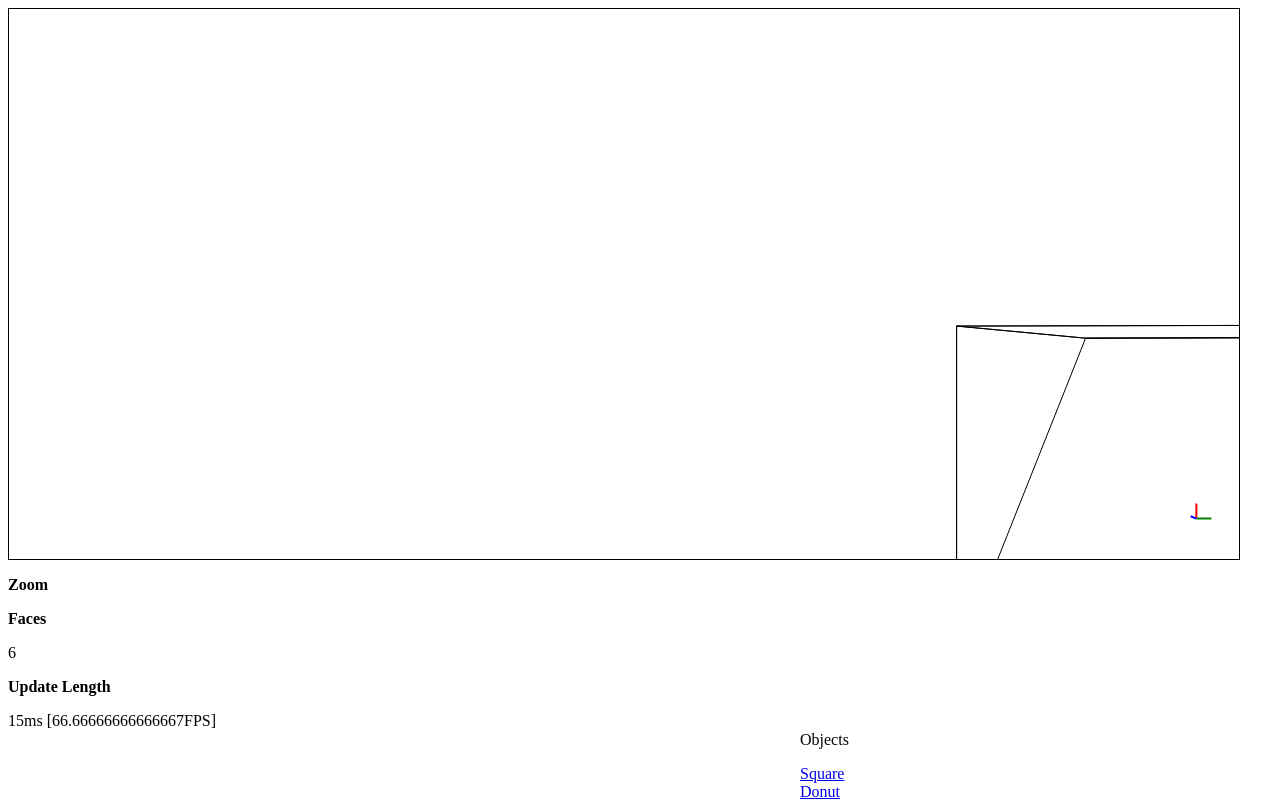
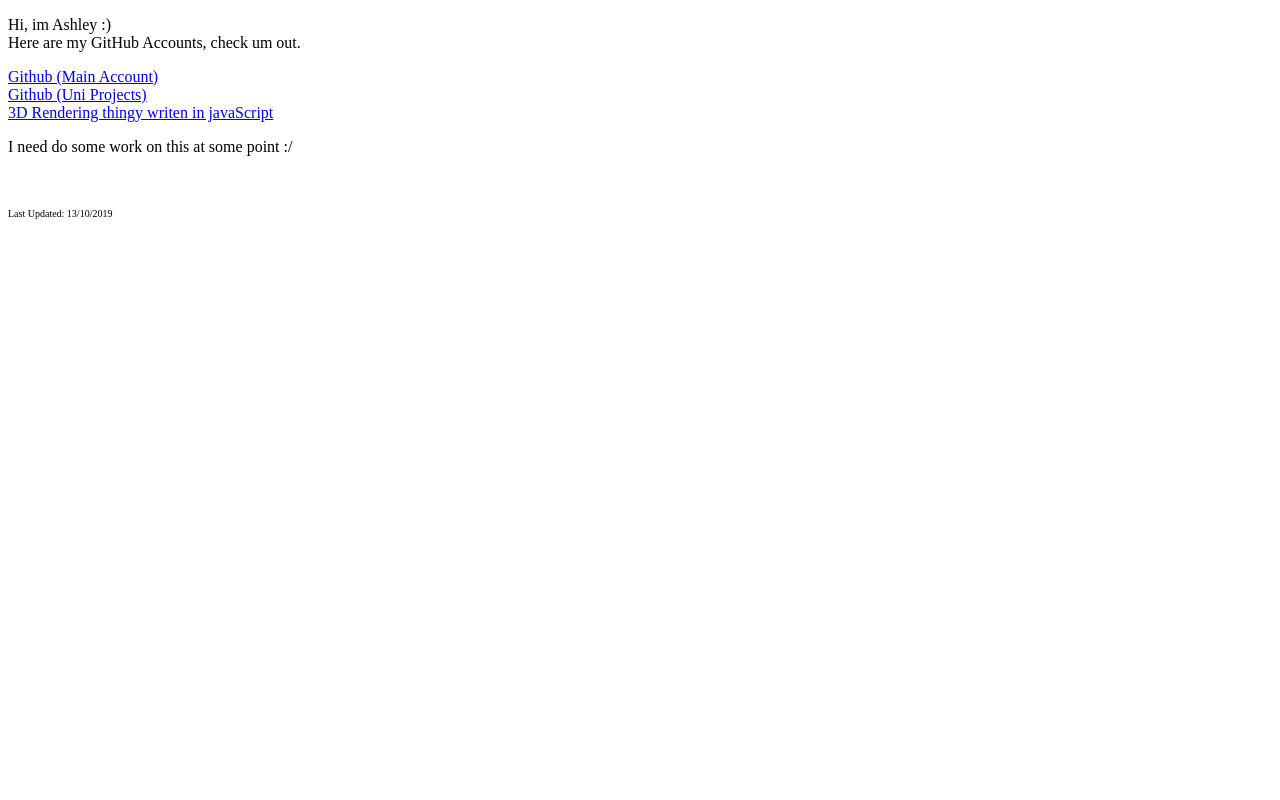
Before and after one commit to gizzmo123456/gizzmo.github.io, a plain HTML site: page index.html in a window 1280 px wide. Drawn offline with Linux system fonts and the light colour scheme.

Commit message:
Added new index and changed the old index to render

```diff
--- a/index.html
+++ b/index.html
@@ -1,144 +1,26 @@
-<DOCTYPE html>
+<!DOCTYPE html>
+
 <html>
 	<head>
-		<script src="init.js"></script>
+		<title> Ashley Sands </title>
 
-		<!-- load objects -->
-		<!--<script src="objects/haha.obj.js"></script>
-		<!-- load comps -->
-		<script src="help.js"></script>
-		<script src="camera.js"></script>
-		<script src="main.js"></script>
-		<script src="events.js"></script>
+		<!--<link rel="stylesheet" href="default.css" />-->
 
 	</head>
 	<body>
+		<p>
+			Hi, im Ashley :) </br>
+			Here are my GitHub Accounts, check um out.
+		</p>
+		<a href="http://github.com/gizzmo123456">Github (Main Account)</a> </br>
+		<a href="http://github.com/Ashley-Sands">Github (Uni Projects)</a> </br>
+		<a href="render.html" >3D Rendering thingy writen in javaScript</a> </br>
+		<p>
+			I need do some work on this at some point :/ </br></br></br>
 
-	<canvas id="MainCanvas" width="80" height="60" style="border:1px solid #000000;" <!--onMouseMove="UpdateMousePos(event)"-->>
-		Opp's No Canvase For You, Sorry.
-	</canvas>
-
-	<!-- Debugs -->
-	<div><p><b>Zoom</b><p id="DEBUG_0" style="display:inline;"></p></p></div>
-	<div><p><b>Faces</b><p id="DEBUG_1" style="display:inline;"></p></p></div>
-	<div><p><b>Update Length</b><p id="DEBUG_2" style="display:inline;"></p></p></div>
-
-	<div style="position:absolute;top:715px;left:800px">
-	<p>Objects<p>
-	<a href="index.html">Square</a><br />
-	<a href="index.html?donut">Donut</a><br />
-	<a href="index.html?ship">Ship</a><br />
-	<a href="index.html?pan">Frying Pan</a><br />
-	<a href="index.html?drag">Dragon</a><br />
-	</div>
-
-	<script>
-		// init canvas and drawing ect...
-		var doc = document;
-		var canvas = doc.getElementById("MainCanvas");
-		var ctx = canvas.getContext("2d");
-		ctx.fillStyle = "black";
-		//doc.getElementById("DEBUG_1").innerHTML = faces.length;//window.innerWidth-10;
-
-		canvas.width = width;
-		canvas.height = height;
-
-		// setup canvas events
-		canvas.addEventListener("wheel", zoom);
-		canvas.addEventListener("mousedown", mouseDown);
-		canvas.addEventListener("mouseup", mouseUp);
-		canvas.addEventListener("mouseout", mouseUp);
-		canvas.addEventListener("mousemove", updateMousePosition);
-
-		// other
-		var date = new Date();
-		var lastTime = date.getTime()
-		var deltaTime = 0;
-		var newFace = true;
-
-		var mouse_x = 920, mouse_y = 400;
-		var mouse_rotX = 0, mouse_rotZ = 0;
-
-		var fps = 0;
-		var fps_interval = 250;
-		var frame_count = 0;
-		var fps_timer = 0;
-
-		var face_count_set = false;
-
-		function Update()
-		{
-
-			if(typeof faces == 'undefined')
-			{
-				return;
-			}
-			else if (!face_count_set)
-			{
-				doc.getElementById("DEBUG_1").innerHTML = faces.length;
-				face_count_set = true;
-			}
-
-			ctx.clearRect(0, 0, width, height);
-			ctx.strokeStyle = "black";
-			ctx.lineWidth = 1;
-
-			if (mouseDown && lastMouseButton == 1){ //1 == left mouse button
-				mouse_y += mouseDelta[1];
-				mouse_x += mouseDelta[0];
-			}
-
-			if (mouseDown && lastMouseButton == 2){ //2 == mid mouse button
-				mouse_rot_y = mouseDelta[1] * 0.01;
-				mouse_rotZ = mouseDelta[0] * 0.01;
-			}
-
-
-
-			for( var f = 0; f < faces.length; f++ )
-			{
-				newFace = true;
-				ctx.beginPath();
-				for( var v = 0; v < faces[f].length; v++ )
-				{
-					//rotate_x(mouseDelta[1]*0.0025, f, v);
-					rotate_x(mouse_rotX, f, v);
-					rotate_y(0.3 * (deltaTime / 1000.0), f, v);
-					rotate_z(mouse_rotZ, f, v);
-					draw(ctx, mouse_x+faces[f][v][0], mouse_y+faces[f][v][1], z_offset+faces[f][v][2], newFace);
-					newFace = false;
-				}
-				ctx.closePath();
-				ctx.stroke();
-			}
-
-			date = new Date();
-			deltaTime = date.getTime() - lastTime;
-			lastTime = date.getTime();
-
-			//fps
-			frame_count++;
-			fps_timer += deltaTime;
-
-			if( fps_timer >= fps_interval )
-			{
-				fps = ( frame_count / (fps_timer/1000) );
-				frame_count = 0;
-				fps_timer = 0;
-			}
-
-			doc.getElementById("DEBUG_2").innerHTML = deltaTime +"ms"+" ["+fps+"FPS]";
-			drawAxis(8, 2, [mouse_x, mouse_y, z_offset]);
-
-			clearEvent();
-
-		}
-
-		setInterval(Update, 15);
-
-	</script>
-
-
-
+		</p>
+		<p style="font-size:10px;">
+			Last Updated: 13/10/2019
+		</p>
 	</body>
-<html>
+</heml>
```
